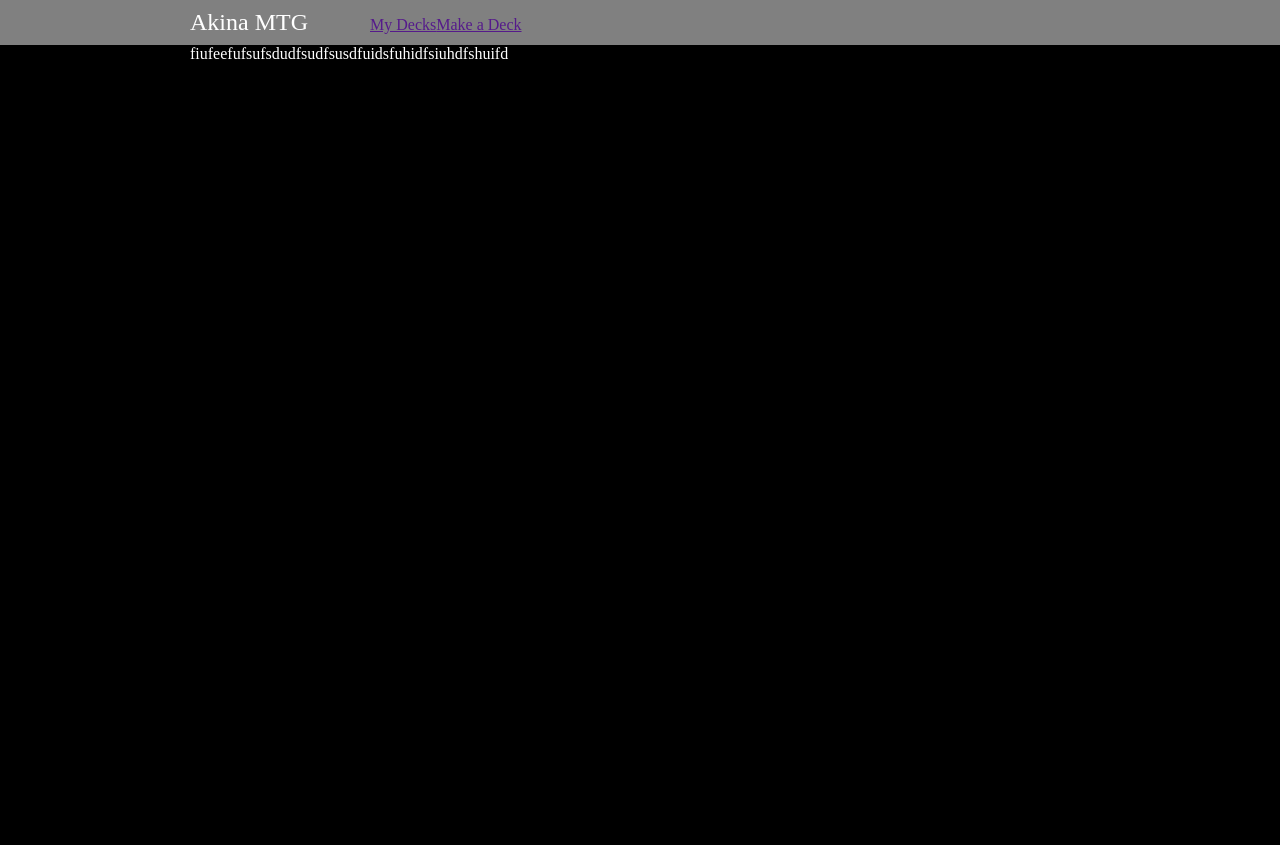
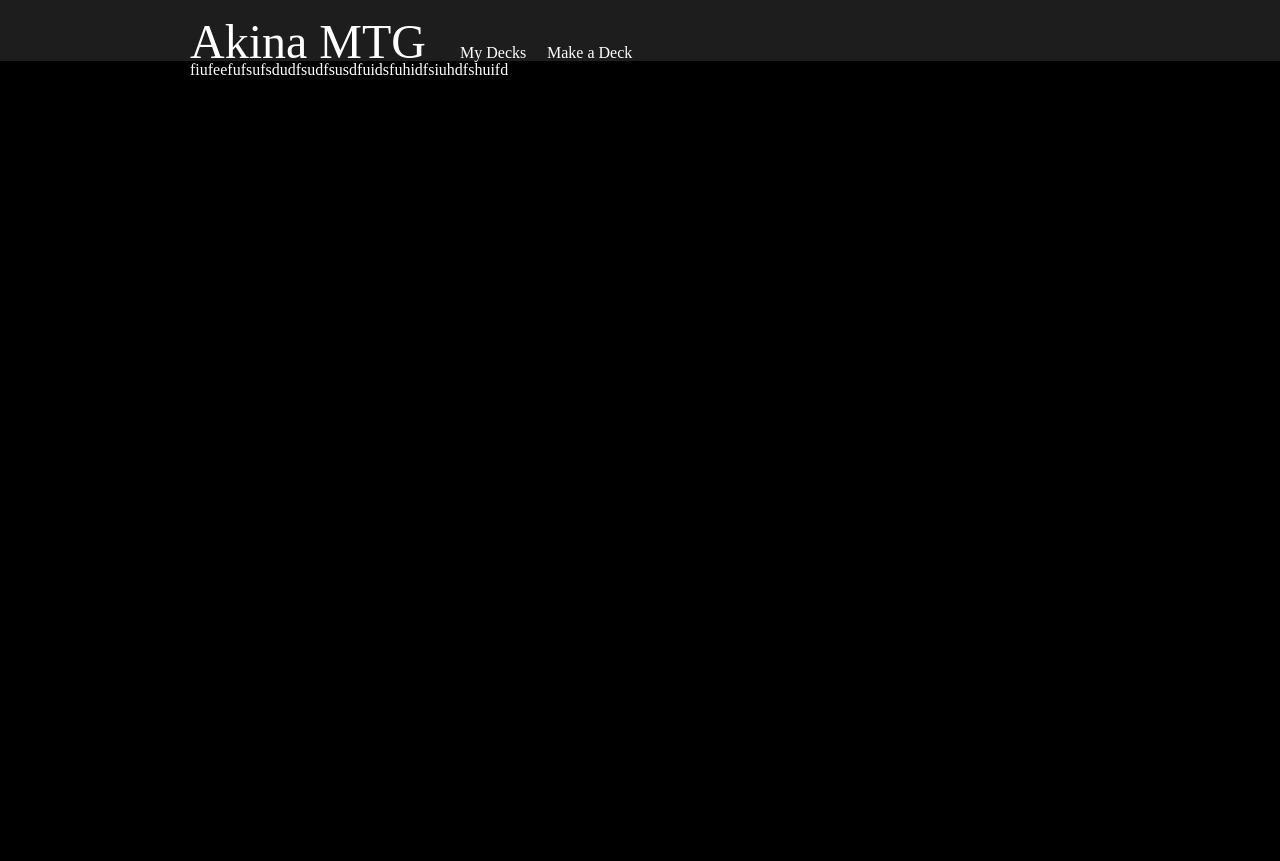
Before and after one commit to Derek-Cruz/ajax-project, a website: page index.html in a window 1280 px wide. Drawn offline with Linux system fonts and the light colour scheme.

Commit message:
Done with header for now onto browsing view. #1

```diff
--- a/css/styles.css
+++ b/css/styles.css
@@ -5,7 +5,7 @@
 /* ------------------------- Header ------------------------- */
 
 .header-background {
-  background-color: gray;
+  background-color: #1d1d1d;
 }
 
 .header-div {
@@ -13,17 +13,24 @@
   align-items: baseline;
   width: 900px;
   margin: auto;
+  line-height: 17px;
 }
 
 .header-h1 {
   display: flex;
-  align-items: center;
-  height: 45px;
+  align-items: flex-end;
+  height: 50px;
   color: white;
-  font-size: 1.5rem;
+  font-size: 3rem;
   font-weight: 400;
-  width: 20%;
+  width: 30%;
   margin: 0;
+}
+
+.header-a-tag {
+  text-decoration: none;
+  width: 87px;
+  color: white;
 }
 
 /* ------------------------- Welcome Page ------------------------- */
--- a/index.html
+++ b/index.html
@@ -13,8 +13,8 @@
   <header class="header-background view">
     <div class="header-div">
       <h1 class="header-h1">Akina MTG</h1>
-      <a href="">My Decks</a>
-      <a href="">Make a Deck</a>
+      <a class="header-a-tag" href="">My Decks</a>
+      <a class="header-a-tag" href="">Make a Deck</a>
     </div>
   </header>
   <main class="main-color">
```
